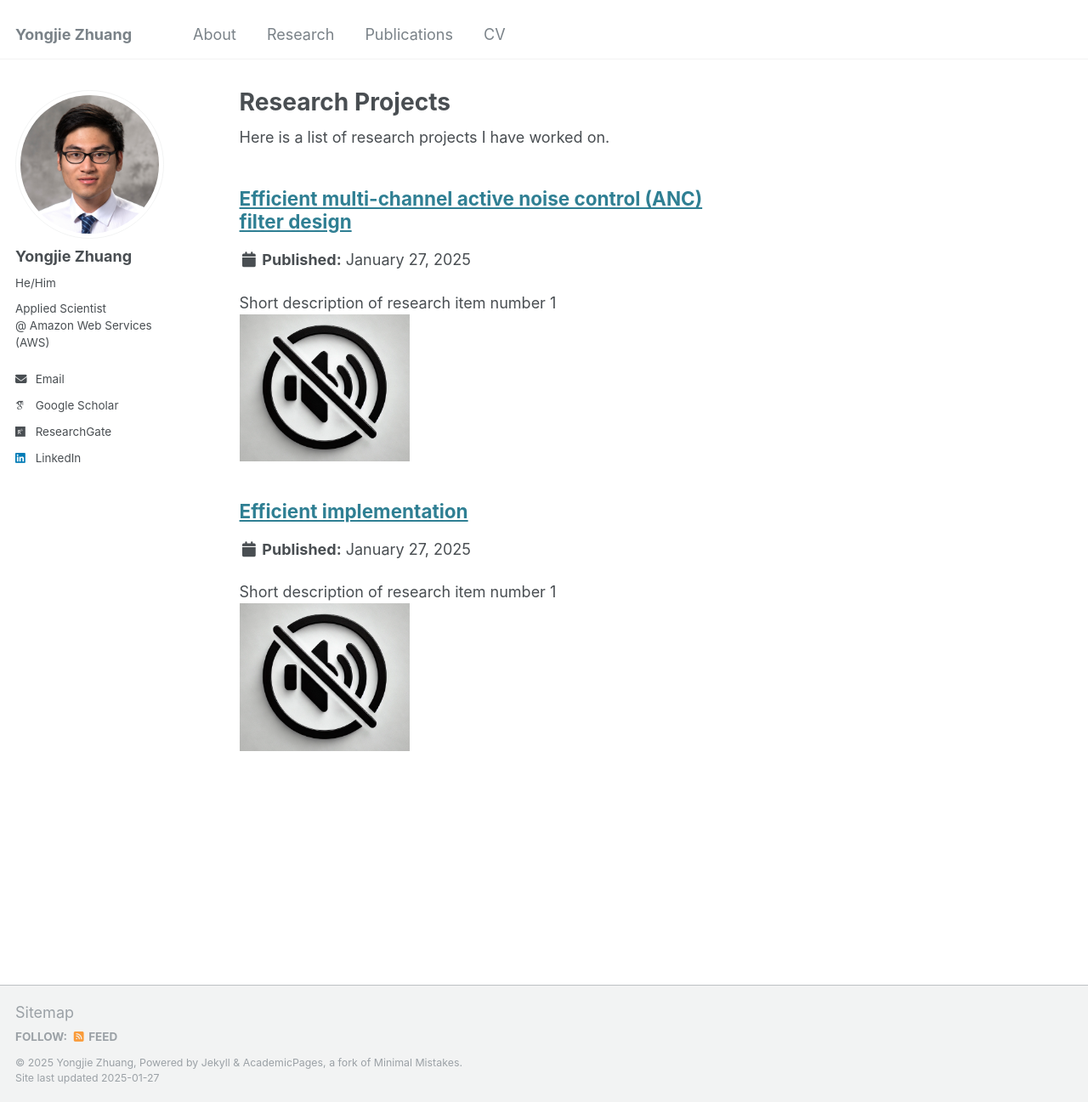
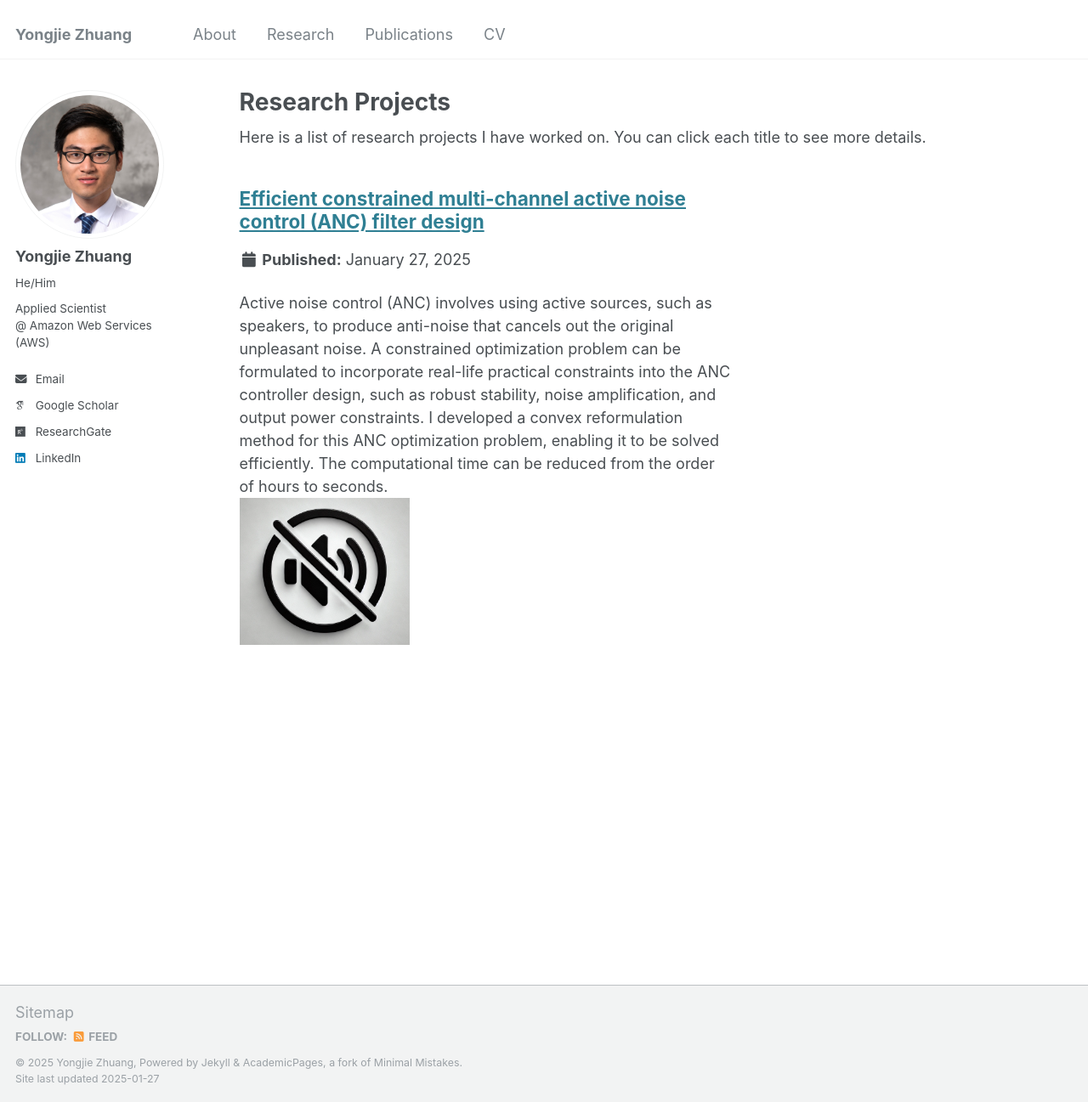
Before and after one commit to Yongjie-Zhuang/Yongjie-Zhuang.github.io, a Jekyll site: the page built from _pages/research.html, in a window 1280 px wide and 1297 px high. Shown: the whole window at 85% size. Built offline with Jekyll 4.4.1, drawn with Linux system fonts in a browser that asks for light colours; some web fonts are replaced.

Commit message:
Updates on Research Projects

```diff
--- a/_pages/research.html
+++ b/_pages/research.html
@@ -4,7 +4,7 @@ title: "Research Projects"
 permalink: /research/
 author_profile: true
 ---
-Here is a list of research projects I have worked on.
+Here is a list of research projects I have worked on. You can click each title to see more details.
 
 {% include base_path %}
 
--- a/_research/1_multi_constrained_ANC.md
+++ b/_research/1_multi_constrained_ANC.md
@@ -1,7 +1,8 @@
 ---
-title: "Efficient multi-channel active noise control (ANC) filter design"
-excerpt: "Short description of research item number 1<br/><img src='/images/fig_ANC_cover.png' style='width: 200px; height: auto;'>"
+title: "Efficient constrained multi-channel active noise control (ANC) filter design"
+excerpt: "Active noise control (ANC) involves using active sources, such as speakers, to produce anti-noise that cancels out the original unpleasant noise. A constrained optimization problem can be formulated to incorporate real-life practical constraints into the ANC controller design, such as robust stability, noise amplification, and output power constraints. I developed a convex reformulation method for this ANC optimization problem, enabling it to be solved efficiently. The computational time can be reduced from the order of hours to seconds. <br/><img src='/images/Research/Constrained_ANC/ANC_cover.png' style='width: 200px; height: auto;'>"
 collection: research
 ---
 
-This is an item in your research. It can be have images or nice text. If you name the file .md, it will be parsed as markdown. If you name the file .html, it will be parsed as HTML.
+What is Active Noise Control/Cancellation (ANC)?
+<br/><img src='/images/Research/Constrained_ANC/ANC_intro.png' style='max-width: 100%; height: auto;'>
--- a/_research/2_efficient_implementation.md
+++ /dev/null
@@ -1,7 +0,0 @@
----
-title: "Efficient implementation"
-excerpt: "Short description of research item number 1<br/><img src='/images/fig_ANC_cover.png' style='width: 200px; height: auto;'>"
-collection: research
----
-
-This is an item in your research. It can be have images or nice text. If you name the file .md, it will be parsed as markdown. If you name the file .html, it will be parsed as HTML.
```
Also changed, not shown: images/Research/Constrained_ANC/ANC_cover.png (renamed from images/fig_ANC_cover.png), images/Research/Constrained_ANC/ANC_intro.png (added).
